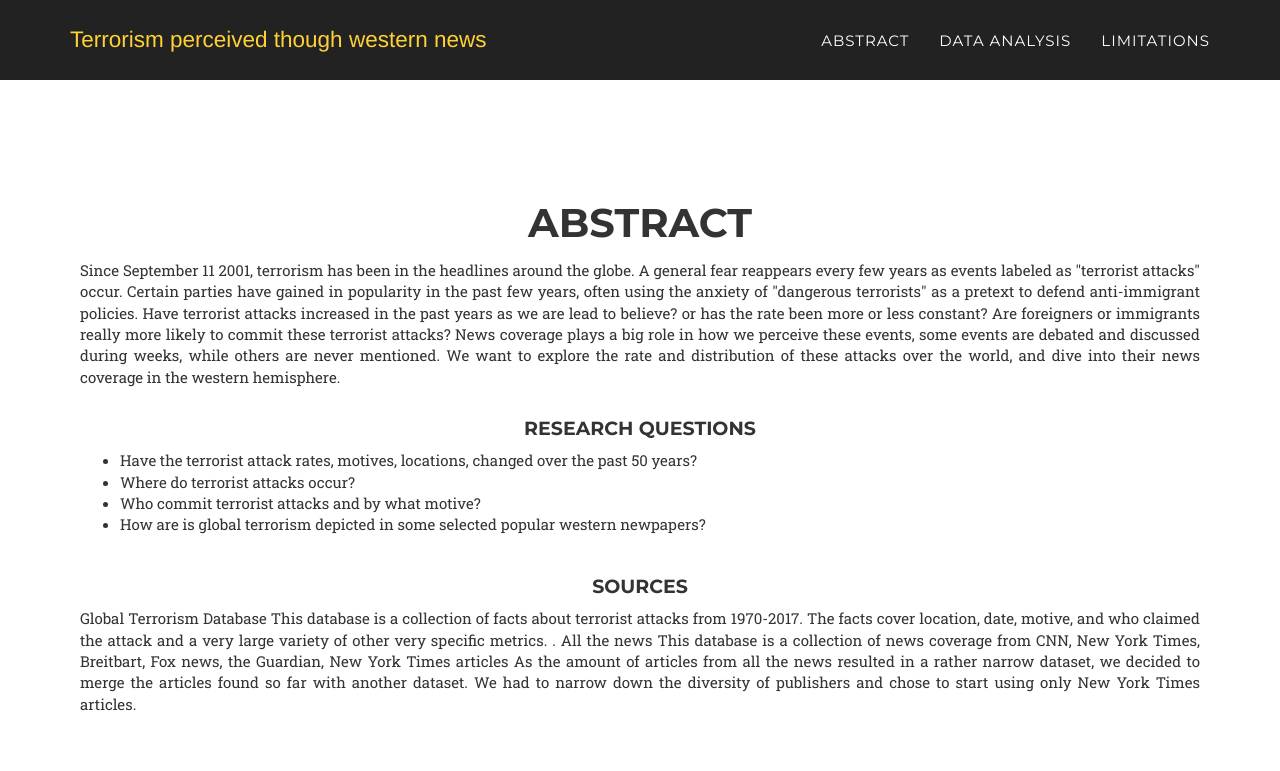
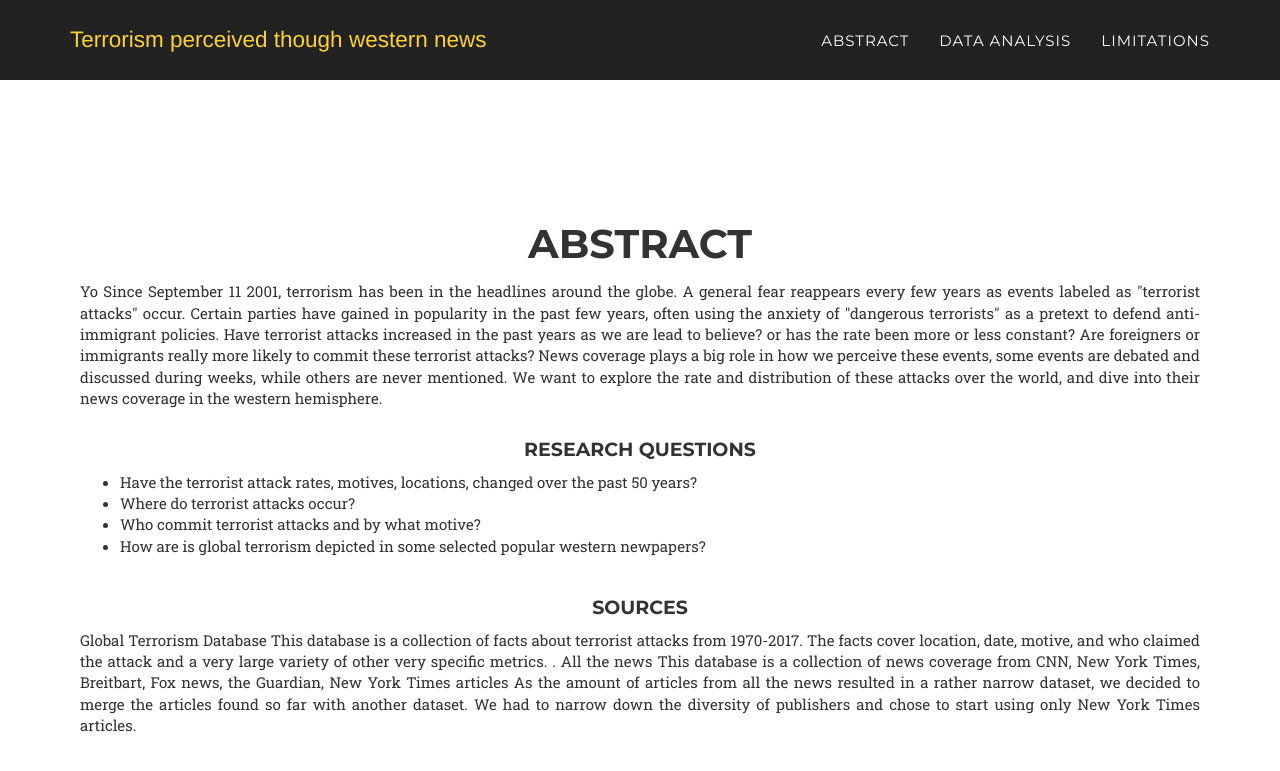
Before and after one commit to Elleaume/adada_sur_mon_bidet.github.io, a Jekyll site: the page built from index.html, in a window 1280 px wide and 900 px high, scrolled down 782 px. Shown: the top 771 px of the window. Built offline with Jekyll 4.4.1, drawn with Linux system fonts in a browser that asks for light colours; some web fonts are replaced; some of the changed text lies outside the part shown.

Commit message:
copyright

```diff
--- a/_includes/abstract.html
+++ b/_includes/abstract.html
@@ -5,7 +5,7 @@
                 <div class="col-lg-12 text-center">
                     <h2 class="section-heading">Abstract</h2>
                       <div class= "text-corps">
-                        Since September 11 2001, terrorism has been in the headlines around the globe. A general fear reappears every few years as events labeled as "terrorist attacks" occur. Certain parties have gained in popularity in the past few years, often using the anxiety of "dangerous terrorists" as a pretext to defend anti-immigrant policies. Have terrorist attacks increased in the past years as we are lead to believe? or has the rate been more or less constant? Are foreigners or immigrants really more likely to commit these terrorist attacks? News coverage plays a big role in how we perceive these events, some events are debated and discussed during weeks, while others are never mentioned. We want to explore the rate and distribution of these attacks over the world, and dive into their news coverage in the western hemisphere.
+                        Yo Since September 11 2001, terrorism has been in the headlines around the globe. A general fear reappears every few years as events labeled as "terrorist attacks" occur. Certain parties have gained in popularity in the past few years, often using the anxiety of "dangerous terrorists" as a pretext to defend anti-immigrant policies. Have terrorist attacks increased in the past years as we are lead to believe? or has the rate been more or less constant? Are foreigners or immigrants really more likely to commit these terrorist attacks? News coverage plays a big role in how we perceive these events, some events are debated and discussed during weeks, while others are never mentioned. We want to explore the rate and distribution of these attacks over the world, and dive into their news coverage in the western hemisphere.
                     </div>
                     <h4 class = "section-subheading">Research Questions</h4>
                     <div class= "text-corps">
--- a/_layouts/default.html
+++ b/_layouts/default.html
@@ -3,7 +3,7 @@
 
   {% include head.html %}
 
-
+  	<a href="https://www.instagram.com/_0_h_m_/?hl=fr)/span>">Photo credit: [_0_h_m_]</a>
     <body id="page-top" class="index">
 
     {% include header.html %}
```
